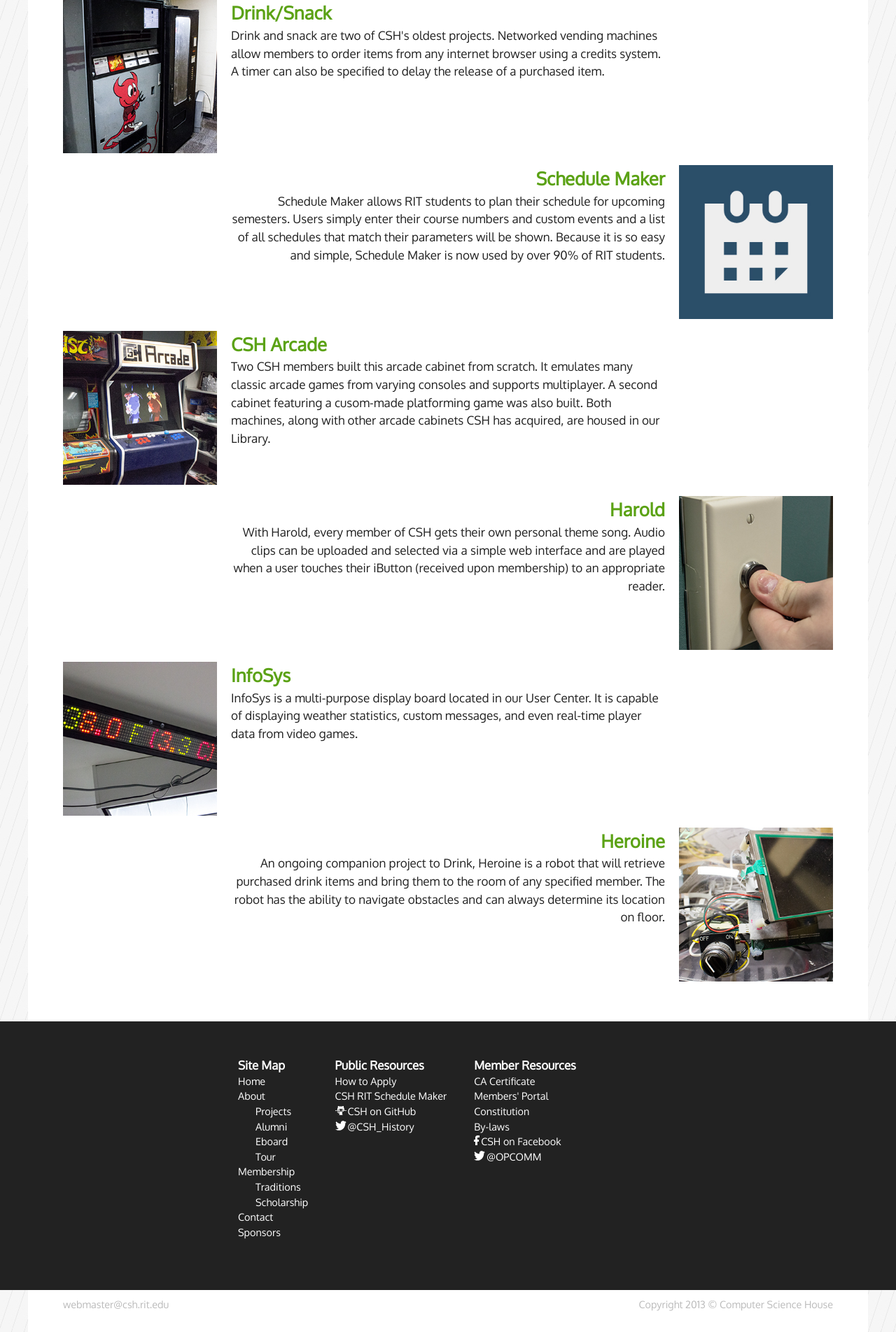
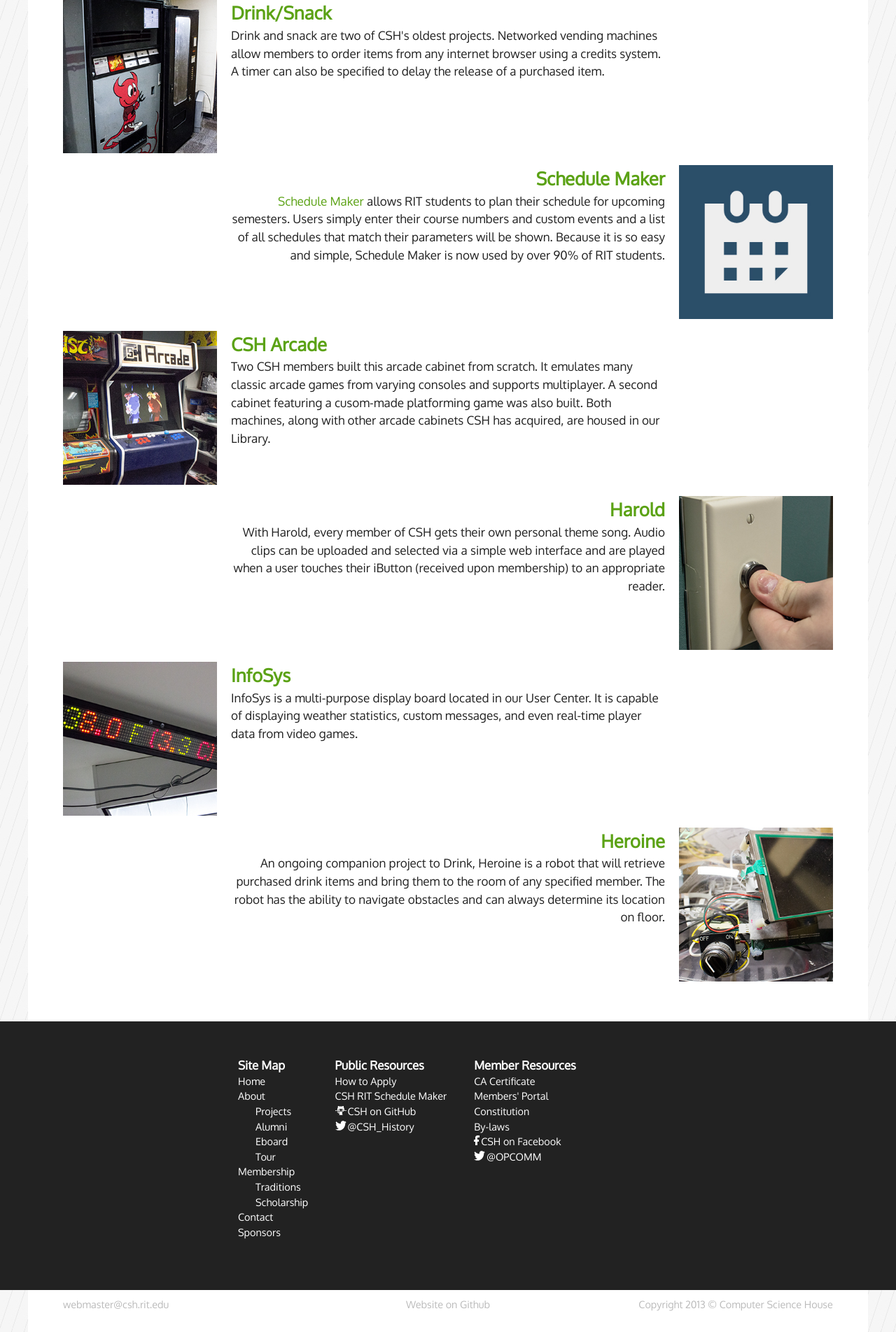
Before and after one commit to ComputerScienceHouse/CSHPublicSite, a PHP site: page /projects.php in a window 1280 px wide. Shown: the part 301-2205 px from the top of the page at 70% size. Run offline with PHP 8.4, Linux system fonts and the light colour scheme.

Commit message:
Fixing inconsequential bugs.

```diff
--- a/footer.php
+++ b/footer.php
@@ -89,6 +89,9 @@
 					<a href="contact.php">webmaster@csh.rit.edu</a>
 				</p>
 				<p>
+					<a href="https://github.com/myasonik/CSHPublicSite">Website on Github</a>
+				</p>
+				<p>
 					Copyright 2013 &copy; Computer Science House
 				</p>
 			</div>
--- a/general.css
+++ b/general.css
@@ -284,14 +284,16 @@
 	color:#bbb;
 	font-size:90%;
 }
-#under p:first-child {
-	margin-left:50px;
+#under p {
+	width:33.33%;
 	float:left;
+	text-align:center;
+	box-sizing:border-box;
+	-moz-box-sizing:border-box;
+	-webkit-box-sizing:border-box;
 }
-#under p:last-child {
-	margin-right:50px;
-	float:right;
-}
+#under p:first-child { padding-left:50px; text-align:left; }
+#under p:last-child { padding-right:50px; text-align:right; }
 #under a {
 	color:#bbb;
 }
--- a/projects.php
+++ b/projects.php
@@ -26,7 +26,7 @@
 				<span>
 					<h2><a href="http://schedule.csh.rit.edu/" target="_blank">Schedule Maker</a></h2>
 					<p>
-						Schedule Maker allows RIT students to plan their schedule for upcoming semesters. Users simply enter their course numbers and custom events and a list of all schedules that match their parameters will be shown. Because it is so easy and simple, Schedule Maker is now used by over 90% of RIT students.
+						<a href="http://schedule.csh.rit.edu/" target="_blank">Schedule Maker</a> allows RIT students to plan their schedule for upcoming semesters. Users simply enter their course numbers and custom events and a list of all schedules that match their parameters will be shown. Because it is so easy and simple, Schedule Maker is now used by over 90% of RIT students.
 					</p>
 				</span>
 			</li>
--- a/queries.css
+++ b/queries.css
@@ -223,11 +223,13 @@
 }
 @media (max-width:650px) {
 /*Adjusts under footer to center and stack*/
-	#under p:first-child, #under p:last-child {
+	#under p {
 		float:none;
+		width:100%;
 		text-align:center;
 		margin:0;
 	}
+	#under p:first-child, #under p:last-child { text-align:center; padding:0;}
 	/*Adjusts #footer to single column when skinny */
 	#footer .wrapper {
 		width:160px;
```
